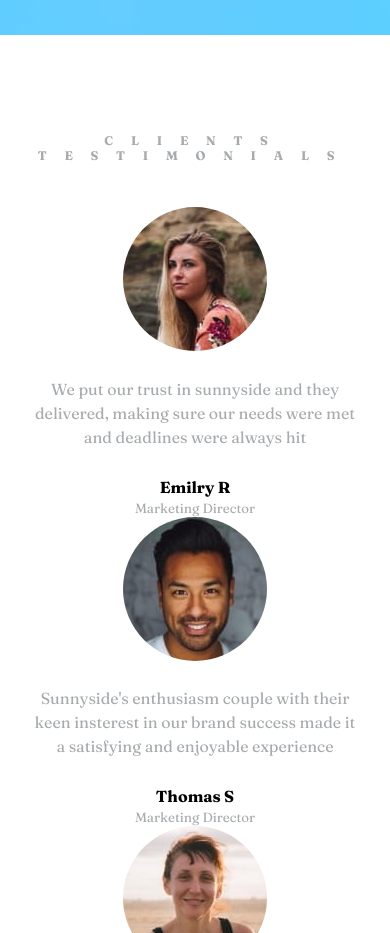
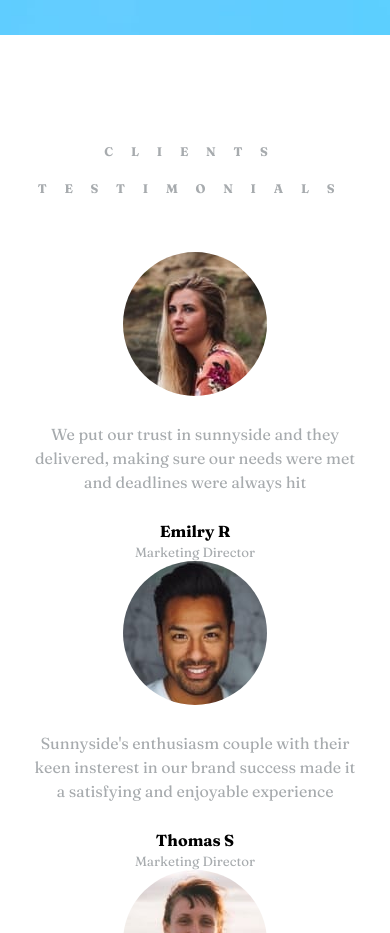
Before and after one commit to agun36/sunnyside-pro, a React (Create React App) app: page / in a window 390 px wide. Shown: the part 3160-4093 px from the top of the page. Built offline with nearby package versions, Linux system fonts and the light colour scheme.

Commit message:
design update

```diff
--- a/src/App.scss
+++ b/src/App.scss
@@ -305,6 +305,7 @@ body {
     color: $color-Grayish-blue;
     @media screen and (max-width: 800px) {
       text-align: center;
+      line-height: 3;
       font-size: 1.4rem;
     }
     @media screen and (max-width: 150px) {
```
